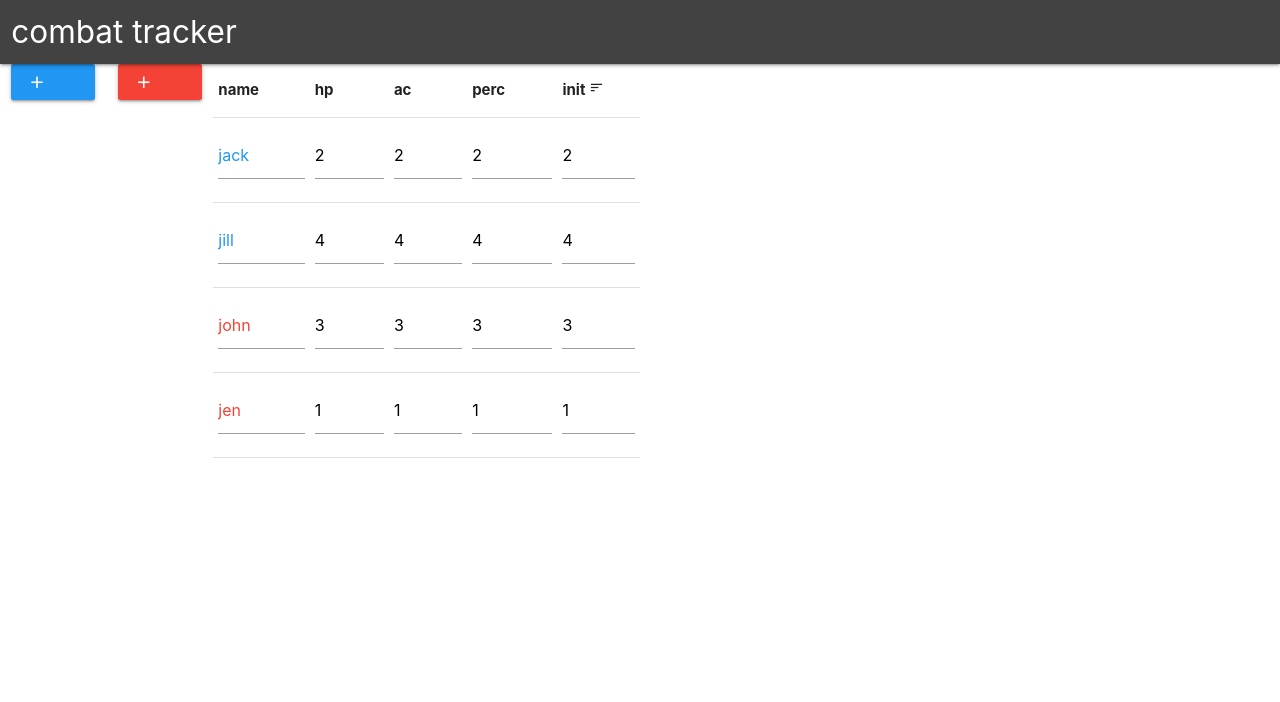
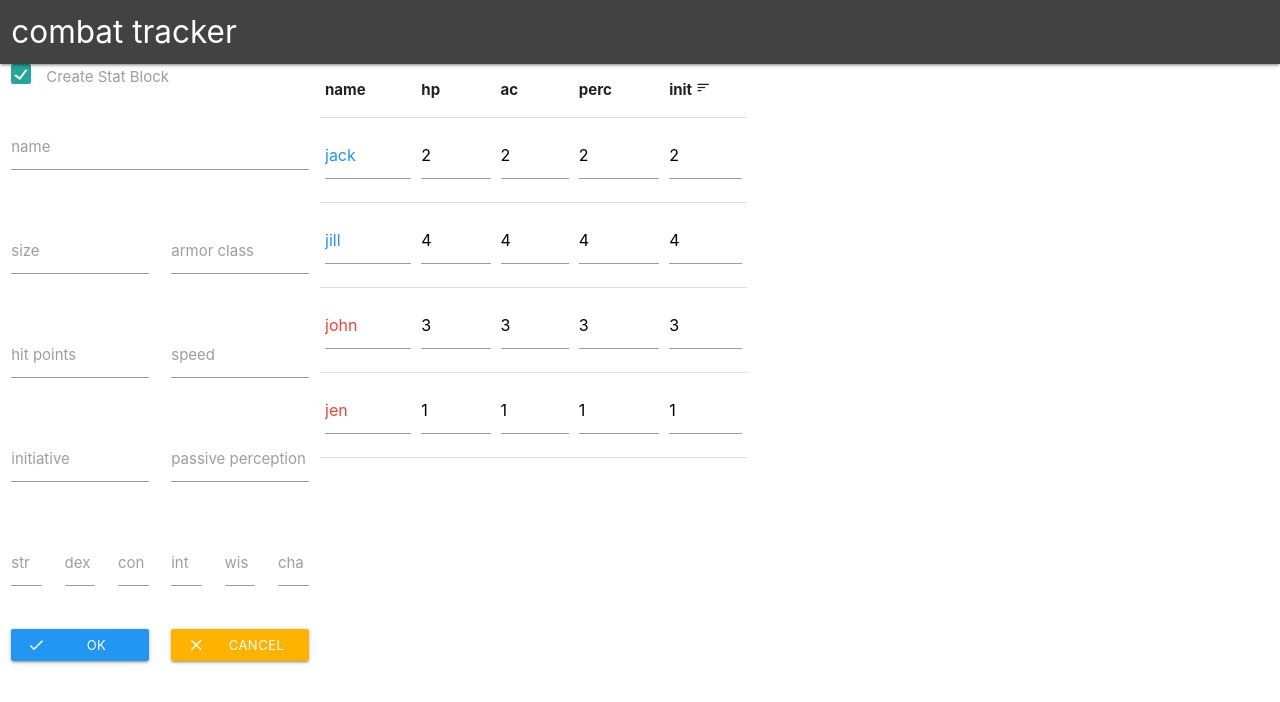
Before and after one commit to malhan-niazi/combat-tracker, a Vue app: page / in a window 1280 px wide. Shown: the top 702 px of the page. Built offline with nearby package versions, Linux system fonts and the light colour scheme.

Commit message:
broke up add forms into basic form and stat block form

```diff
--- a/src/App.vue
+++ b/src/App.vue
@@ -3,13 +3,13 @@
     <div class="container-fluid">
       <header-component />
       <div class="row">
-        <div class="col s4 m3 l2">
+        <div class="col s12 m4 l3">
           <add-combatant @add-combatant="add" />
         </div>
-        <div class="col s4 m3 l4">
+        <div class="col s12 m4 l4">
           <combatant-list v-bind:combatants="combatants" />
         </div>
-        <div class="col s4 m6 l6">
+        <div class="col s12 m4 l5">
           <!-- <time-converter /> -->
         </div>
       </div>
--- a/src/components/AddCombatant.vue
+++ b/src/components/AddCombatant.vue
@@ -32,102 +32,60 @@
     </div>
     <!-- monster / character input form -->
     <div class="row" v-if="displayForm">
-      <form class="col" v-on:submit.prevent="addCombatant">
+      <div class="col">
         <div class="row">
-          <div class="input-field col s12">
-            <input id="name" type="text" v-model="name" />
-            <label for="name">name</label>
+          <div class="col">
+            <label>
+              <input type="checkbox" class="filled-in right-align" v-model="makeStatBlock" />
+              <span>Create Stat Block</span>
+            </label>
           </div>
         </div>
         <div class="row">
-          <div class="input-field col s6">
-            <input id="hp" type="number" v-model.number="hp" />
-            <label for="hp">hit points</label>
-          </div>
-          <div class="input-field col s6">
-            <input id="ac" type="number" v-model.number="ac" />
-            <label for="ac">armor class</label>
-          </div>
+          <basic-form
+            v-if="!makeStatBlock"
+            class="col"
+            @add-combatant="addCombatant"
+            @cancel-add="displayForm = !displayForm"
+            v-bind:isNpc="isNpc"
+          ></basic-form>
+          <stat-block-form
+            v-if="makeStatBlock"
+            class="col"
+            @add-combatant="addCombatant"
+            @cancel-add="displayForm = !displayForm"
+            v-bind:isNpc="isNpc"
+          ></stat-block-form>
         </div>
-        <div class="row">
-          <div class="input-field col s6">
-            <input id="init" type="number" v-model.number="initiative" />
-            <label for="init">initiative</label>
-          </div>
-          <div class="input-field col s6">
-            <input id="pp" type="number" v-model.number="pp" />
-            <label for="pp">passive perception</label>
-          </div>
-        </div>
-        <input type="hidden" id="type" name="type" :value="isNpc" />
-        <div class="row">
-          <div class="col s6">
-            <button
-              class="btn-small btn-block"
-              type="submit"
-              name="add"
-              :class="isNpc ? 'red' : 'blue'"
-            >
-              <i class="tiny material-icons left">check</i> ok
-            </button>
-          </div>
-          <div class="col s6">
-            <button
-              type="submit"
-              class="btn-small btn-block amber darken-1"
-              @click="displayForm = !displayForm"
-              name="cancel"
-            >
-              <i class="material-icons left">clear</i> cancel
-            </button>
-          </div>
-        </div>
-      </form>
+      </div>
     </div>
   </div>
 </template>
 
 <script>
+import BasicForm from "./BasicForm";
+import StatBlockForm from "./StatBlockForm";
+
 export default {
   name: "AddCombatantComponent",
+  components: {
+    BasicForm,
+    StatBlockForm
+  },
   data: function() {
     return this.init();
   },
   methods: {
-    addCombatant() {
-      const name = this.name;
-      const hp = this.hp;
-      const initiative = this.initiative;
-      const ac = this.ac;
-      const pp = this.pp;
-      const isNpc = this.isNpc;
-      this.$emit("add-combatant", {
-        name,
-        hp,
-        initiative,
-        ac,
-        pp,
-        isNpc
-      });
-      this.reset();
+    addCombatant(combatant) {
+      combatant.isNpc = this.isNpc;
+      this.$emit("add-combatant", combatant);
     },
     init() {
       return {
-        name: "",
-        hp: "",
-        initiative: "",
-        ac: "",
-        pp: "",
         isNpc: false,
-        displayForm: false
+        displayForm: true,
+        makeStatBlock: true
       };
-    },
-    reset() {
-      this.name = this.init().name;
-      this.hp = this.init().hp;
-      this.initiative = this.init().initiative;
-      this.ac = this.init().ac;
-      this.pp = this.init().pp;
     }
   }
 };
--- /dev/null
+++ b/src/components/BasicForm.vue
@@ -0,0 +1,110 @@
+<template>
+  <div class="row">
+    <form class="col s12" v-on:submit.prevent>
+      <div class="row">
+        <div class="input-field col s12">
+          <input id="name" type="text" v-model="name" />
+          <label for="name">name</label>
+        </div>
+      </div>
+      <div class="row">
+        <div class="input-field col s6">
+          <input id="hp" type="number" v-model.number="hp" />
+          <label for="hp">hit points</label>
+        </div>
+        <div class="input-field col s6">
+          <input id="ac" type="number" v-model.number="ac" />
+          <label for="ac">armor class</label>
+        </div>
+      </div>
+      <div class="row">
+        <div class="input-field col s6">
+          <input id="init" type="number" v-model.number="initiative" />
+          <label for="init">initiative</label>
+        </div>
+        <div class="input-field col s6">
+          <input id="pp" type="number" v-model.number="pp" />
+          <label for="pp">passive perception</label>
+        </div>
+      </div>
+      <div class="row">
+        <div class="col s6">
+          <button
+            class="btn-small btn-block"
+            type="submit"
+            name="add"
+            :class="isNpc ? 'red' : 'blue'"
+            @click="addCombatant"
+          >
+            <i class="tiny material-icons left">check</i> ok
+          </button>
+        </div>
+        <div class="col s6">
+          <button
+            type="submit"
+            class="btn-small btn-block amber darken-1"
+            name="cancel"
+            @click="cancel"
+          >
+            <i class="material-icons left">clear</i> cancel
+          </button>
+        </div>
+      </div>
+    </form>
+  </div>
+</template>
+
+<script>
+export default {
+  name: "BasicForm",
+  props: {
+    isNpc: Boolean
+  },
+  data: function() {
+    return this.init();
+  },
+  methods: {
+    cancel() {
+      this.$emit("cancel-add", {});
+      this.reset();
+    },
+    addCombatant() {
+      const name = this.name;
+      const hp = this.hp;
+      const initiative = this.initiative;
+      const ac = this.ac;
+      const pp = this.pp;
+      this.$emit("add-combatant", {
+        name,
+        hp,
+        initiative,
+        ac,
+        pp
+      });
+      this.reset();
+    },
+    init() {
+      return {
+        name: "",
+        hp: "",
+        initiative: "",
+        ac: "",
+        pp: ""
+      };
+    },
+    reset() {
+      this.name = this.init().name;
+      this.hp = this.init().hp;
+      this.initiative = this.init().initiative;
+      this.ac = this.init().ac;
+      this.pp = this.init().pp;
+    }
+  }
+};
+</script>
+
+<style>
+.btn-block {
+  width: 100%;
+}
+</style>
--- a/src/components/CombatantItem.vue
+++ b/src/components/CombatantItem.vue
@@ -3,7 +3,7 @@
     <td>
       <input
         type="text"
-        id="name"
+        :id="`${combatant.name}`"
         v-model="combatant.name"
         :class="combatant.isNpc ? 'red-text' : 'blue-text'"
       />
--- a/src/components/CombatantList.vue
+++ b/src/components/CombatantList.vue
@@ -18,6 +18,7 @@
           v-for="(combatant, index) in combatants"
           :key="index"
           v-bind:combatant="combatant"
+          v-bind:index="index"
         ></combatant-item>
       </tbody>
     </table>
--- /dev/null
+++ b/src/components/StatBlockForm.vue
@@ -0,0 +1,146 @@
+<template>
+  <div class="row">
+    <form class="col s12" v-on:submit.prevent>
+      <div class="row">
+        <div class="input-field col s12">
+          <input id="name" type="text" v-model="name" />
+          <label for="name">name</label>
+        </div>
+      </div>
+      <div class="row">
+        <div class="input-field col s6">
+          <input id="size" type="text" v-model="size" />
+          <label for="size">size</label>
+        </div>
+        <div class="input-field col s6">
+          <input id="ac" type="number" v-model.number="ac" />
+          <label for="ac">armor class</label>
+        </div>
+      </div>
+      <div class="row">
+        <div class="input-field col s6">
+          <input id="hp" type="number" v-model.number="hp" />
+          <label for="hp">hit points</label>
+        </div>
+        <div class="input-field col s6">
+          <input id="speed" type="number" v-model.number="speed" />
+          <label for="speed">speed</label>
+        </div>
+      </div>
+      <div class="row">
+        <div class="input-field col s6">
+          <input id="init" type="number" v-model.number="initiative" />
+          <label for="init">initiative</label>
+        </div>
+        <div class="input-field col s6">
+          <input id="pp" type="number" v-model.number="pp" />
+          <label for="pp">passive perception</label>
+        </div>
+      </div>
+      <div class="row">
+        <div class="input-field col s2">
+          <input id="str" type="number" v-model.number="str" />
+          <label for="instrit">str</label>
+        </div>
+        <div class="input-field col s2">
+          <input id="dex" type="number" v-model.number="dex" />
+          <label for="dex">dex</label>
+        </div>
+        <div class="input-field col s2">
+          <input id="con" type="number" v-model.number="con" />
+          <label for="con">con</label>
+        </div>
+        <div class="input-field col s2">
+          <input id="int" type="number" v-model.number="int" />
+          <label for="int">int</label>
+        </div>
+        <div class="input-field col s2">
+          <input id="wis" type="number" v-model.number="wis" />
+          <label for="wis">wis</label>
+        </div>
+        <div class="input-field col s2">
+          <input id="cha" type="number" v-model.number="cha" />
+          <label for="cha">cha</label>
+        </div>
+      </div>
+      <div class="row">
+        <div class="col s6">
+          <button
+            class="btn-small btn-block"
+            type="submit"
+            name="add"
+            :class="isNpc ? 'red' : 'blue'"
+            @click="addCombatant"
+          >
+            <i class="tiny material-icons left">check</i> ok
+          </button>
+        </div>
+        <div class="col s6">
+          <button
+            type="submit"
+            class="btn-small btn-block amber darken-1"
+            name="cancel"
+            @click="cancel"
+          >
+            <i class="material-icons left">clear</i> cancel
+          </button>
+        </div>
+      </div>
+    </form>
+  </div>
+</template>
+
+<script>
+export default {
+  name: "StatBlockForm",
+  props: {
+    isNpc: Boolean
+  },
+  data: function() {
+    return this.init();
+  },
+  methods: {
+    cancel() {
+      this.$emit("cancel-add", {});
+      this.reset();
+    },
+    addCombatant() {
+      const name = this.name;
+      const hp = this.hp;
+      const initiative = this.initiative;
+      const ac = this.ac;
+      const pp = this.pp;
+      this.$emit("add-combatant", {
+        name,
+        hp,
+        initiative,
+        ac,
+        pp
+      });
+      this.reset();
+    },
+    init() {
+      return {
+        name: "",
+        hp: "",
+        initiative: "",
+        ac: "",
+        pp: ""
+      };
+    },
+    reset() {
+      this.name = this.init().name;
+      this.hp = this.init().hp;
+      this.initiative = this.init().initiative;
+      this.ac = this.init().ac;
+      this.pp = this.init().pp;
+    }
+  }
+};
+</script>
+
+<style>
+.btn-block {
+  width: 100%;
+}
+</style>
```
